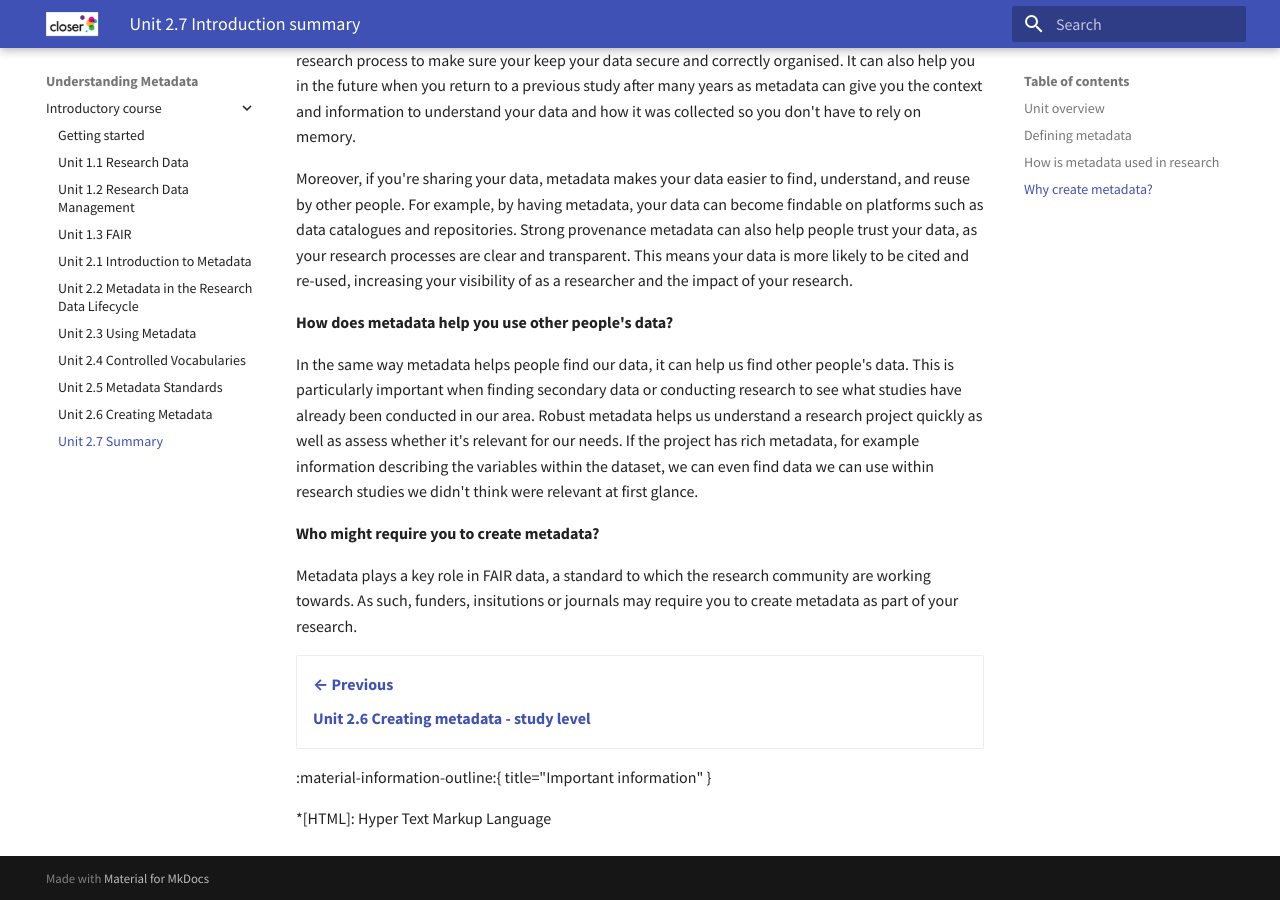
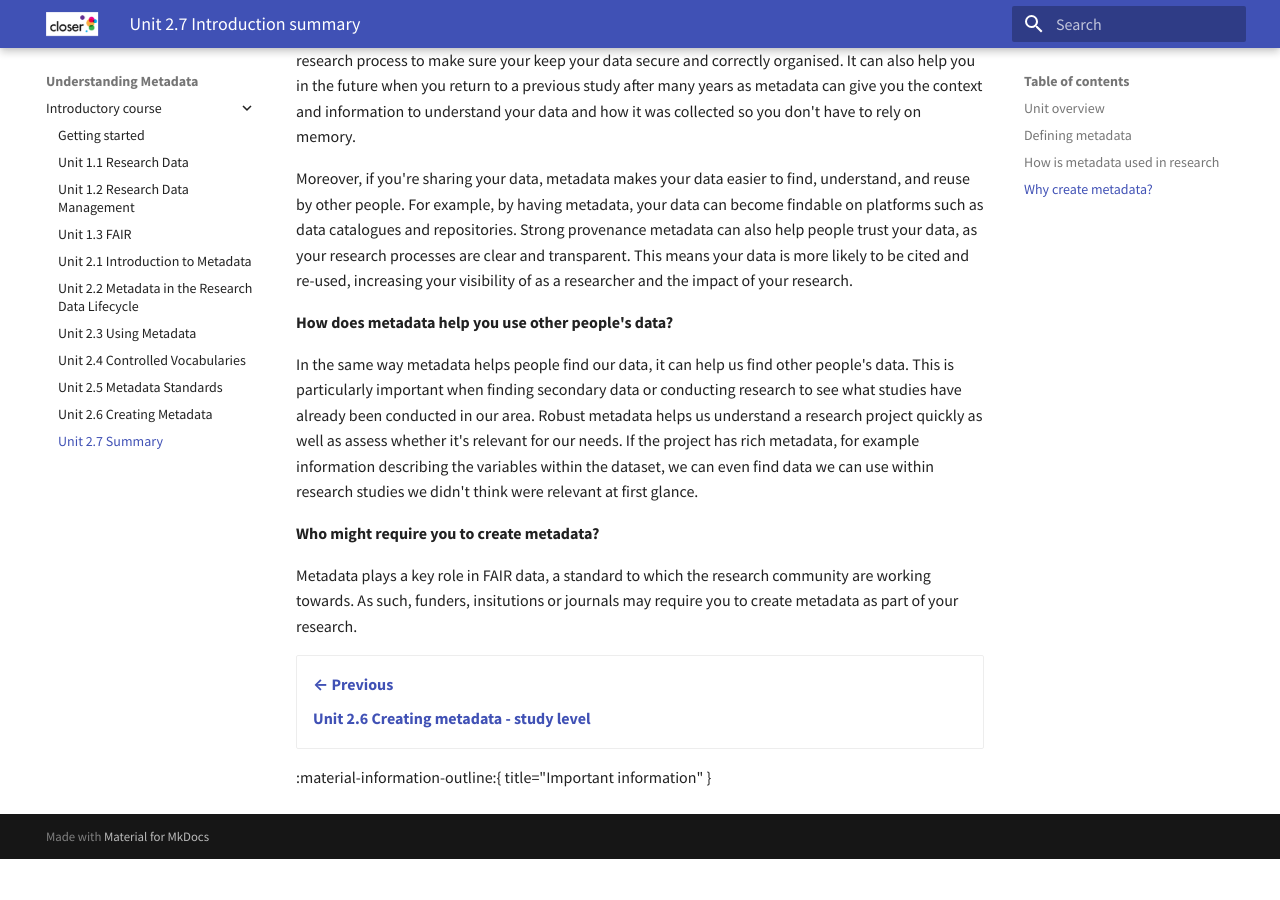
Before and after one commit to spuddybike/understanding-metadata, an MkDocs documentation site: the page built from docs/introduction/2.7 Introduction summary.md, in a window 1280 px wide and 900 px high, scrolled down 1774 px. Built offline with MkDocs 1.6.1 and Material for MkDocs 9.7.7, drawn with Linux system fonts in a browser that asks for light colours; after the commit the page ends 2633 px from its top, so only the background shows below that.

Commit message:
Update mkdocs.yml

```diff
--- a/mkdocs.yml
+++ b/mkdocs.yml
@@ -22,10 +22,12 @@
     - Unit 2.6 Creating Metadata: "introduction/2.6 Creating metadata, study level.md"
     - Unit 2.7 Summary: "introduction/2.7 Introduction summary.md"
 markdown_extensions:
+  - abbr
   - admonition
   - attr_list
   - md_in_html
   - pymdownx.details
+  - pymdownx.snippets
   - pymdownx.superfences:
       custom_fences:
         - name: mermaid
```
